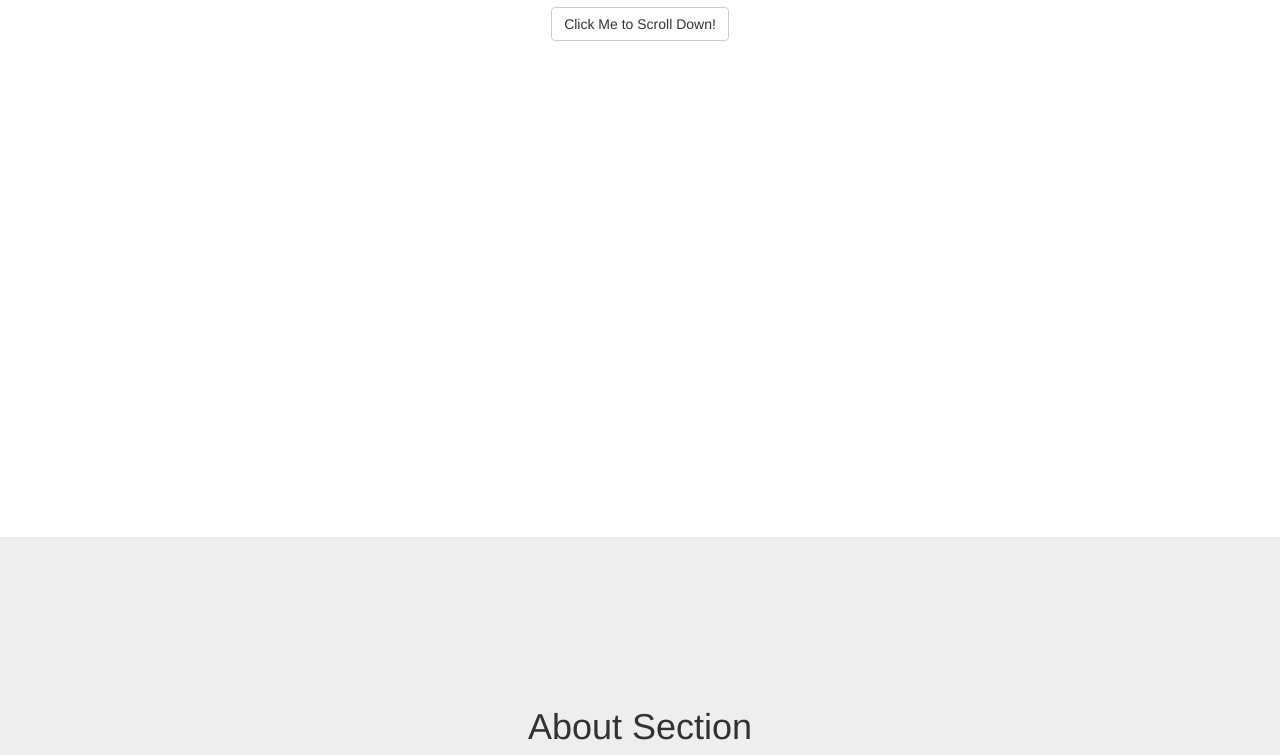
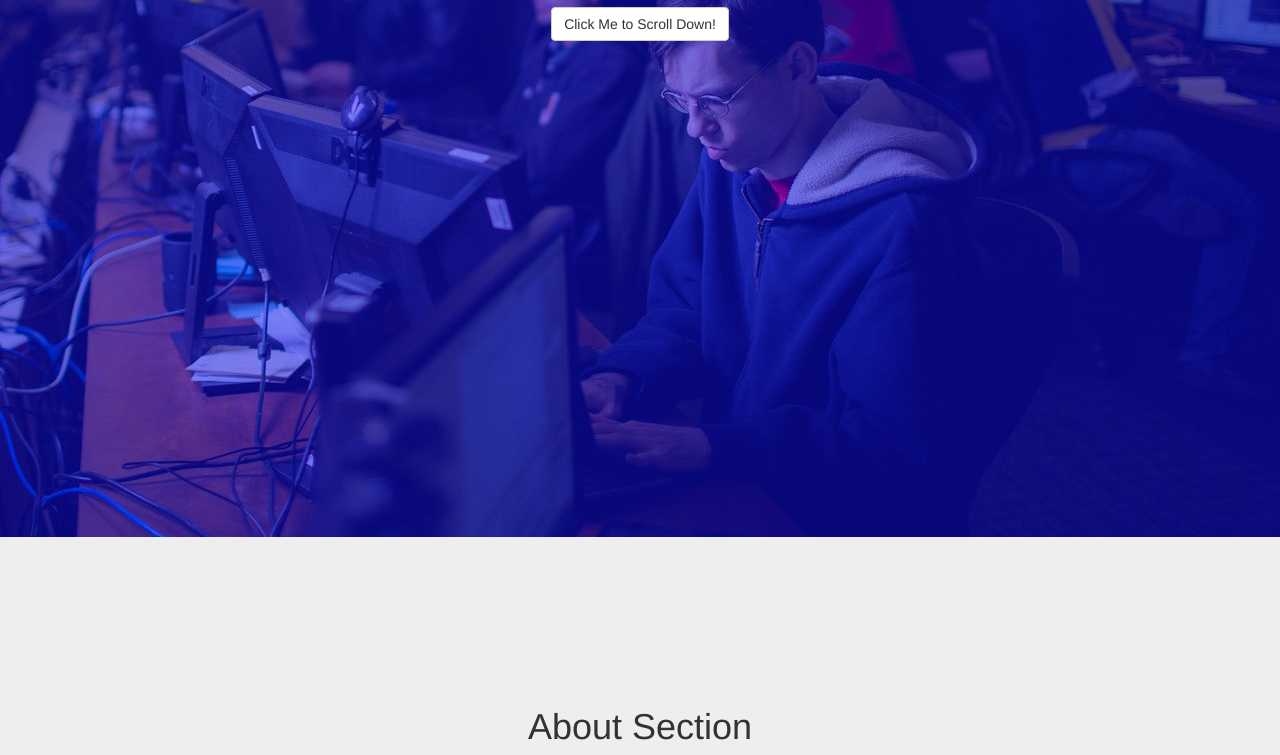
Before and after one commit to nathanccarnelos/codegym, a plain HTML site: page novo layout/index.html in a window 1280 px wide. Shown: the part 263-1018 px from the top of the page. Drawn offline with Linux system fonts and the light colour scheme.

Commit message:
pasta das imagens criada.

```diff
--- a/novo layout/css/scrolling-nav.css
+++ b/novo layout/css/scrolling-nav.css
@@ -35,7 +35,7 @@ of those sections to manage the look and feel of the site. */
     height: 100%;
     padding-top: 150px;
     text-align: center;
-    background: #fff;
+    background-image: url(../imgs/programmers-at-work.png);
 }
 
 .about-section {
```
Also changed, not shown: novo layout/imgs/programmers-at-work.png (renamed from programmers-at-work.png).
